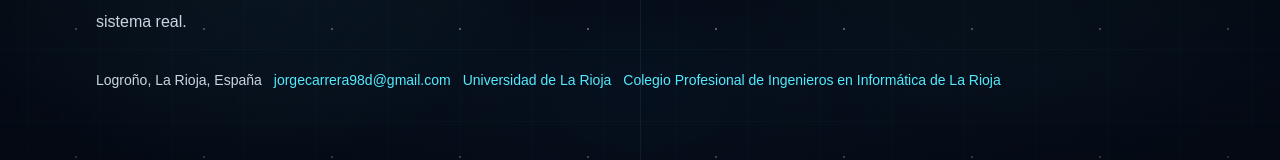
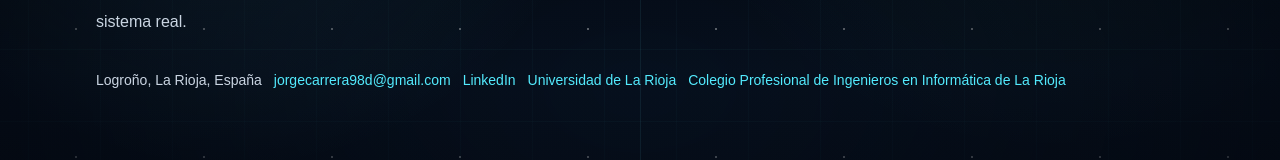
Before and after one commit to jocarrd/jorge-carrera-diez, a Next.js app: page /cv in a window 1280 px wide. Shown: the part 311-471 px from the top of the page. Built offline with nearby package versions, Linux system fonts and the light colour scheme.

Commit message:
feat: add linkedin profile link

```diff
--- a/src/app/contacto/page.tsx
+++ b/src/app/contacto/page.tsx
@@ -12,6 +12,7 @@ export const metadata: Metadata = createMetadata({
 });
 
 const links = [
+  { href: site.linkedin, label: "LinkedIn" },
   { href: site.github, label: "GitHub" },
   { href: "/cv", label: "CV web" },
   { href: "/proyectos/snowy", label: "Snowy" },
--- a/src/app/cv/page.tsx
+++ b/src/app/cv/page.tsx
@@ -26,6 +26,14 @@ export default function CvPage() {
           <span>{site.location}</span>
           <a className="text-cyan-300 hover:text-cyan-100" href={`mailto:${site.email}`}>
             {site.email}
+          </a>
+          <a
+            className="text-cyan-300 hover:text-cyan-100"
+            href={site.linkedin}
+            target="_blank"
+            rel="noreferrer"
+          >
+            LinkedIn
           </a>
           <a
             className="text-cyan-300 hover:text-cyan-100"
--- a/src/components/layout/Footer.tsx
+++ b/src/components/layout/Footer.tsx
@@ -6,6 +6,9 @@ export function Footer() {
       <div className="mx-auto flex w-full max-w-6xl flex-col gap-4 px-5 text-sm text-slate-400 sm:px-6 md:flex-row md:items-center md:justify-between lg:px-8">
         <p>{site.name} - Ingeniero de software e Ingeniero Informatico.</p>
         <div className="flex gap-4">
+          <a className="hover:text-white" href={site.linkedin} rel="noreferrer" target="_blank">
+            LinkedIn
+          </a>
           <a className="hover:text-white" href={site.github} rel="noreferrer" target="_blank">
             GitHub
           </a>
--- a/src/content/profile.ts
+++ b/src/content/profile.ts
@@ -5,6 +5,7 @@ export const site = {
   email: "jorgecarrera98d@gmail.com",
   location: "Logroño, La Rioja, España",
   github: "https://github.com/jocarrd",
+  linkedin: "https://es.linkedin.com/in/jorge-carrera-diez",
   college: "Colegio Profesional de Ingenieros en Informática de La Rioja",
   collegeUrl: "https://ingenierosinformaticarioja.com/",
   university: "Universidad de La Rioja",
--- a/src/lib/seo.ts
+++ b/src/lib/seo.ts
@@ -65,7 +65,7 @@ export function personJsonLd() {
       addressRegion: "La Rioja",
       addressCountry: "ES",
     },
-    sameAs: [site.github, "https://snowy.es", "https://lariojameteo.es"],
+    sameAs: [site.linkedin, site.github, "https://snowy.es", "https://lariojameteo.es"],
     knowsAbout: [
       "React",
       "Next.js",
```
